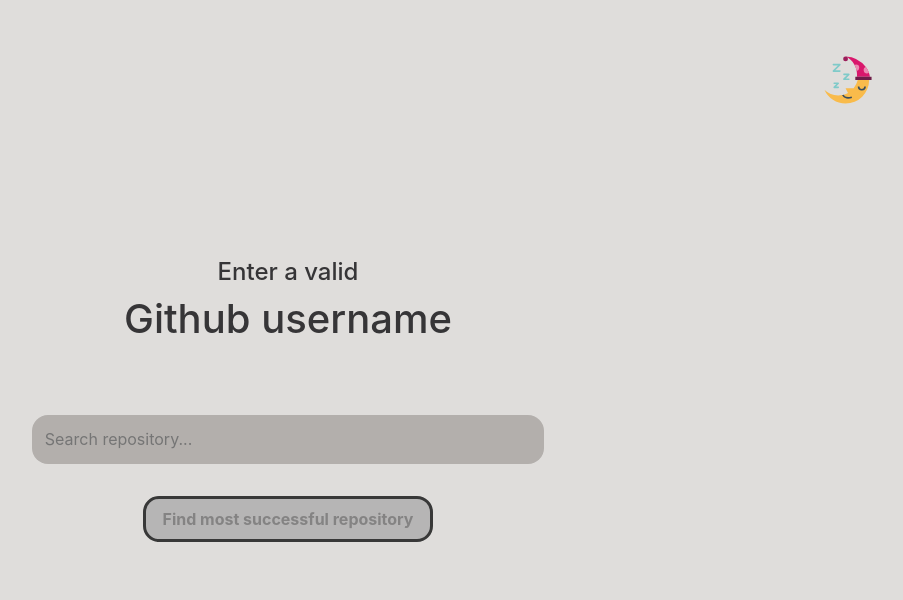
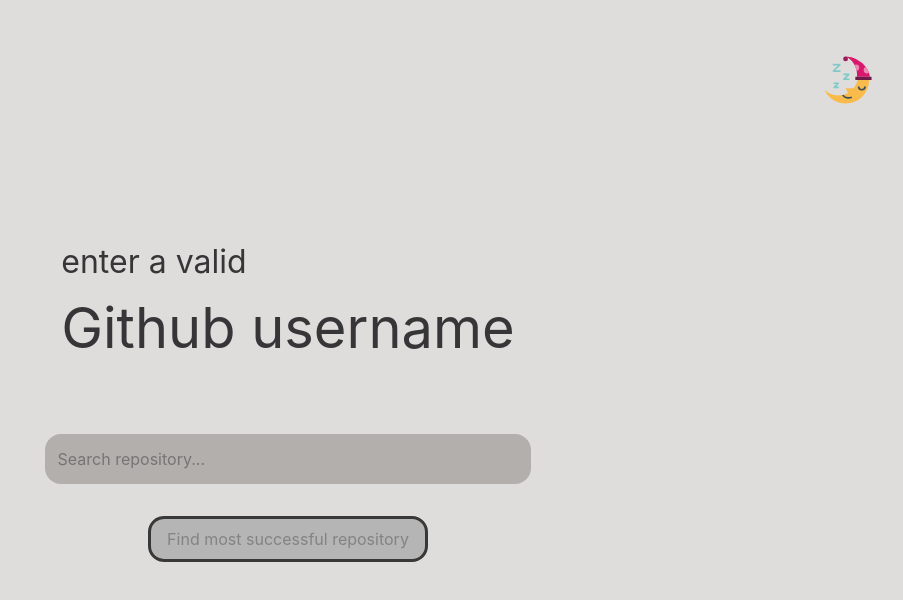
Before and after one commit to nicoleta-tuturuga/github-challenge, a React (Create React App) app: page / in a window 1280 px wide. Shown: the top 600 px of the page, without its empty margins (352-1255 px from the left). Built offline with nearby package versions, Linux system fonts and the light colour scheme.

Commit message:
add media queries and add disabled feature to button

```diff
--- a/src/components/screen1/SearchUser.css
+++ b/src/components/screen1/SearchUser.css
@@ -1,9 +1,18 @@
-/* .search-repository-screen {
-  background-color: rgb(236, 235, 234);
-} */
+.search-repository-screen {
+  padding: 2rem;
+}
+
+.search-title {
+  font-size: 1.5rem;
+  padding: 0 2rem;
+}
+
+.search-title-span {
+  font-size: 2.5rem;
+}
 
 .search-user-container {
-  margin-top: 4rem;
+  margin-top: 1.5rem;
   width: 80%;
 }
 
@@ -14,11 +23,19 @@
   min-width: 15rem;
 }
 
+.search-user-input:focus {
+  outline: none;
+}
+
 .search-user-btn {
   padding: 0.5rem 1rem;
   border-radius: 1rem;
-  font-weight: 700;
   border: 3px solid rgb(56, 56, 56);
+  min-width: 15rem;
+}
+
+.search-user-btn:focus {
+  outline: none;
 }
 
 .disabled-search-user-btn {
@@ -29,7 +46,6 @@
 .enabled-search-user-btn {
   background-color: #222222;
   color: #ffffff;
-
 }
 
 .enabled-search-user-btn:hover {
@@ -37,3 +53,15 @@
   transform: scale(1.1);
   transition: 300ms;
 }
+
+@media only screen and (min-width: 768px) {
+  .search-title {
+    font-size: 2rem;
+  }
+  .search-title-span {
+    font-size: 3.5rem;
+  }
+  .search-user-container {
+    margin-top: 4rem;
+  }
+}
--- a/src/components/screen1/SearchUser.js
+++ b/src/components/screen1/SearchUser.js
@@ -13,8 +13,6 @@
 
   handleSubmitUserName = (event) => {
     this.setState({ userValue: event.target.value });
-
-    console.log("value in state is ", this.state.userValue);
   }
 
   render() {
@@ -23,7 +21,10 @@
 
     return (
       <div className="screen-container search-repository-screen">
-        <h4>Enter a valid </h4><h1>Github username </h1>
+        <div className="search-title d-flex flex-column">
+          <span>enter a valid</span>
+          <span className="search-title-span">Github username</span>
+        </div>
         <div className="search-user-container d-flex flex-column align-items-center">
           <input
             className="search-user-input list-item-style"
@@ -36,7 +37,7 @@
             <button
               className={
                 "search-user-btn " +
-               (userInputValue ? 'enabled-search-user-btn' : 'disabled-search-user-btn')
+                (userInputValue ? 'enabled-search-user-btn' : 'disabled-search-user-btn')
               }
               disabled={!userInputValue}
             >
```
